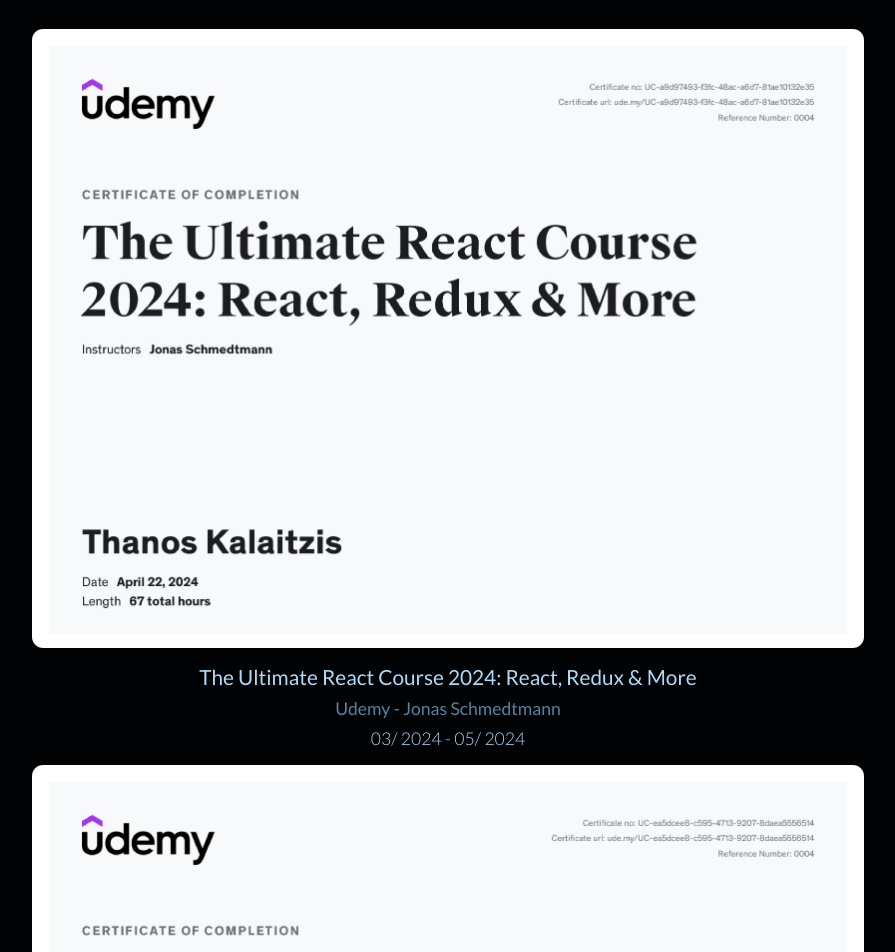
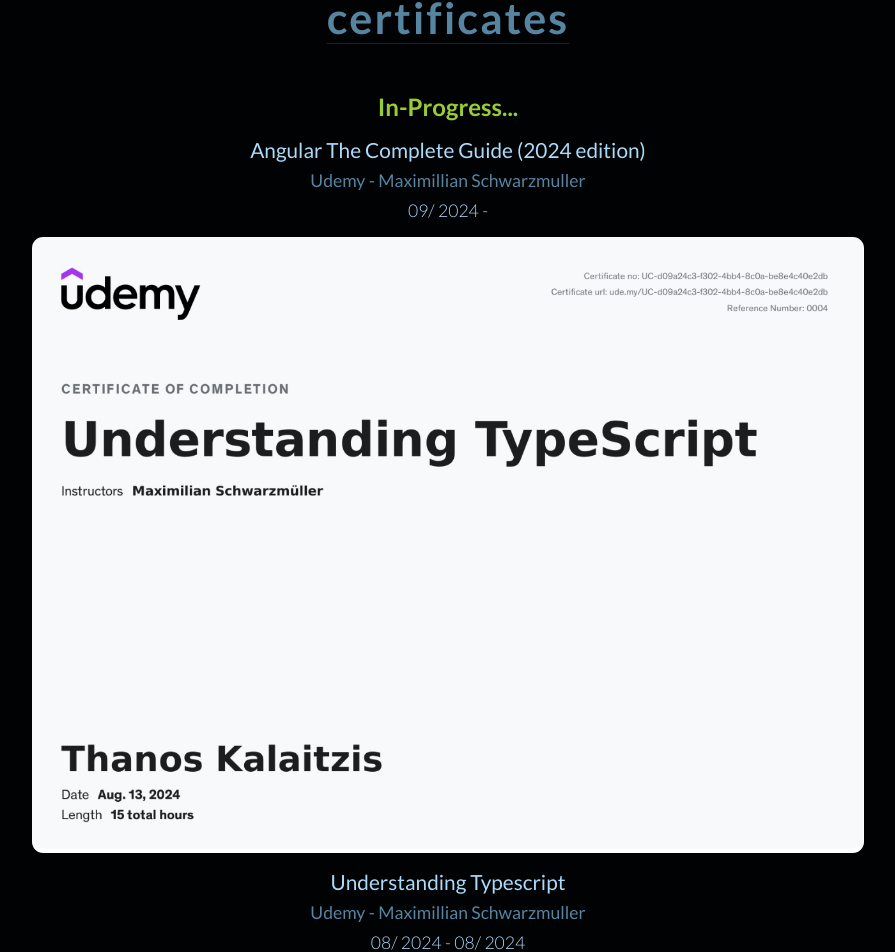
Before and after one commit to Thanos-M11/thanosdev, a React (Vite) app: page /about in a window 1280 px wide. Shown: the part 670-1622 px from the top of the page, without its empty margins (192-1087 px from the left). Built offline with nearby package versions, Linux system fonts and the light colour scheme.

Commit message:
update certificates

```diff
--- a/src/components/Certificate.jsx
+++ b/src/components/Certificate.jsx
@@ -44,12 +44,17 @@
 function Certificate({ certificate }) {
   const { id, title, school, date, status, show, certificatePath } =
     certificate;
-
+  const certificateExists = certificatePath.length > 0;
   if (!show) return;
 
   return (
     <FlexRow>
-      <StyledImg src={`../images/${certificatePath}`} />
+      {certificateExists ? (
+        <StyledImg src={`../images/${certificatePath}`} />
+      ) : (
+        <h2 style={{ color: "yellowgreen" }}>In-Progress...</h2>
+      )}
+
       <CertificateDetails>
         <Title>{title}</Title>
         <School>{school}</School>
--- a/src/components/Features.jsx
+++ b/src/components/Features.jsx
@@ -1,13 +1,5 @@
 import styled from "styled-components";
 import Subtitle from "./Subtitle";
-
-const FeaturesContainer = styled.section`
-  /* padding: 2em; */
-  /* display: flex; */
-  /* justify-content: center; */
-  /* border: 1px solid; */
-  /* width: 50vw; */
-`;
 
 const FeatureList = styled.ul`
   width: 60vw;
@@ -15,15 +7,17 @@
 `;
 
 const StyledLi = styled.li`
-  font-size: 1.4rem;
-  letter-spacing: 1px;
-  line-height: calc(1.4rem * 1.5);
+  list-style-type: circle;
+  display: list-item;
   color: var(--color-base-050);
   font-weight: 300;
-  list-style-type: circle;
+  margin-bottom: 2px;
+  font-size: 1.4rem;
+  padding-left: 20px;
 `;
 
 const StyledP = styled.p`
+  margin: 0;
   display: flex;
   flex-direction: column;
 `;
@@ -36,7 +30,6 @@
 const StyledSpan2 = styled.span`
   color: var(--color-base-250);
   font-weight: 300;
-  display: inline-block;
   margin-left: 1em;
 `;
 
@@ -44,14 +37,11 @@
   return (
     <>
       <Subtitle>Features</Subtitle>
-
-      <FeaturesContainer>
-        <FeatureList>
-          {features.map((feature) => (
-            <FeatureItem key={feature} feature={feature}></FeatureItem>
-          ))}
-        </FeatureList>
-      </FeaturesContainer>
+      <FeatureList>
+        {features.map((feature) => (
+          <FeatureItem key={feature} feature={feature}></FeatureItem>
+        ))}
+      </FeatureList>
     </>
   );
 }
--- a/src/components/Snapshots.jsx
+++ b/src/components/Snapshots.jsx
@@ -9,6 +9,9 @@
   flex-direction: column;
   gap: 2em;
   align-items: center;
+  justify-content: center;
+  width: 390px;
+  margin: 0 auto;
 `;
 
 function Snapshots({ images }) {
--- a/src/data/data-about.js
+++ b/src/data/data-about.js
@@ -1,6 +1,6 @@
 export const about = {
   intro: [
-    "Ex-Business Development and Product manager successfully transitioned into a Front-end Web Developer role bridging business acumen with modern tech innovation. This unique blend of extensive experience in team management and C-suite executives collaboration complements my technical skills in React, JavaScript, HTML, CSS, Python, Django, Flask and SQL and positions me as a valuable asset to a forward-thinking development team.",
+    "Ex-Business Development and Product manager successfully transitioned into a Front-end Web Developer role bridging business acumen with modern tech innovation. This unique blend of extensive experience in team management and C-suite executives collaboration complements my technical skills currently focused in Typescript and JavaScript technologies including Angular, React, HTML, CSS combined with a past experience in full stack web applications using SQLite and Python frameworks such as Django and Flask positions me as a valuable asset to a forward-thinking development team.",
   ],
 
   education: [
@@ -32,7 +32,26 @@
 
   certificates: [
     {
-      id: "CE000",
+      id: "CE012",
+      title: "Angular The Complete Guide (2024 edition)",
+      school: "Udemy - Maximillian Schwarzmuller",
+      date: "09/ 2024 - ",
+      status: "in-progress",
+      show: true,
+      certificatePath: "",
+    },
+
+    {
+      id: "CE011",
+      title: "Understanding Typescript",
+      school: "Udemy - Maximillian Schwarzmuller",
+      date: "08/ 2024 - 08/ 2024",
+      status: "completed",
+      show: true,
+      certificatePath: "certificates/typescript_certificate.png",
+    },
+    {
+      id: "CE010",
       title: "The Ultimate React Course 2024: React, Redux & More",
       school: "Udemy - Jonas Schmedtmann",
       date: "03/ 2024 - 05/ 2024",
@@ -41,7 +60,7 @@
       certificatePath: "certificates/Ultimate_React.jpg",
     },
     {
-      id: "CE001",
+      id: "CE009",
       title: "The Complete JavaScript Course 2024: From Zero to Expert",
       school: "Udemy - Jonas Schmedtmann",
       date: "01/ 2024 - 02/2024",
@@ -50,7 +69,7 @@
       certificatePath: "certificates/TheCompleteJavaScript.jpg",
     },
     {
-      id: "CE002",
+      id: "CE008",
       title: "Career Essentials in Generative AI",
       school: "Microsoft and LinkedIn",
       date: "01/ 2024",
@@ -61,7 +80,7 @@
     },
 
     {
-      id: "CE003",
+      id: "CE007",
       title: "Python Basic",
       school: "HackerRank",
       date: "12/ 2023",
@@ -71,7 +90,7 @@
     },
 
     {
-      id: "CE004",
+      id: "CE006",
       title:
         "Professional Certificate in Computer Science for Python Programming",
       school: "HarvardX",
@@ -92,7 +111,7 @@
     },
 
     {
-      id: "CE006",
+      id: "CE004",
       title: "CS50P Introduction to Programming with Python",
       school: "Cambridge, Massachusetts",
       date: "10/ 2023",
@@ -101,7 +120,7 @@
       certificatePath: "certificates/HarvardX_CS50P_Certificate_edX.jpg",
     },
     {
-      id: "CE007",
+      id: "CE003",
       title: "Python Essentials 2",
       school: "Cisco",
       date: "12/ 2022",
@@ -111,7 +130,7 @@
     },
 
     {
-      id: "CE008",
+      id: "CE002",
       title: "PCEP-Certified Entry-Level Python Programmer",
       school: "OPEN EDG Python Institute",
       date: "12/ 2022",
@@ -122,7 +141,7 @@
     },
 
     {
-      id: "CE009",
+      id: "CE001",
       title: "Python Essentials 1",
       school: "Cisco",
       date: "11/ 2022",
--- a/src/data/data-projects.js
+++ b/src/data/data-projects.js
@@ -14,14 +14,14 @@
     },
     url: "https://invoice-angular-62193.web.app/",
     features: [
-      "Read and delete invoices  --DONE",
-      "Filter invoices by status (draft/pending/paid) --DONE",
-      "View the mobile layout --DONE",
-      "View the optimal layout for the app depending on their device's screen size --IN-PROGRESS",
-      "Create and update invoices  --IN-PROGRESS",
-      "Receive form validations when trying to create/edit an invoice --IN-PROGRESS",
-      "Save draft invoices, and mark pending invoices as paid --IN-PROGRESS",
-      "Toggle light and dark mode --IN-PROGRESS",
+      "Read and delete invoices",
+      "Filter invoices by status (draft/pending/paid)",
+      "View the mobile layout",
+      "View the optimal layout for the app depending on their device's screen size",
+      "Create and update invoices",
+      "Receive form validations when trying to create/edit an invoice",
+      "Save draft invoices, and mark pending invoices as paid",
+      "Toggle light and dark mode",
     ],
     techStack: {
       language: ["Typescript", "HTML", "CSS"],
--- a/src/pages/Projects.jsx
+++ b/src/pages/Projects.jsx
@@ -22,13 +22,15 @@
 `;
 
 const StyledLi = styled.li`
-  border: 1px solid var(--color-base-750);
+  border: 2px solid var(--color-base-750);
+  border-left: 5px solid var(--color-base-750);
   border-radius: 0.75em;
-  padding: 2.5em 3em;
+  padding: 3em;
   margin-bottom: 1em;
 
   &:hover {
-    border: 1px solid var(--color-base-250);
+    /* border: 1px solid var(--color-base-250); */
+    border-left: 5px solid green;
     cursor: pointer;
   }
 `;
```
Also changed, not shown: public/images/certificates/typescript_certificate.png (added), public/images/invoice/code-store-reducer.png.
